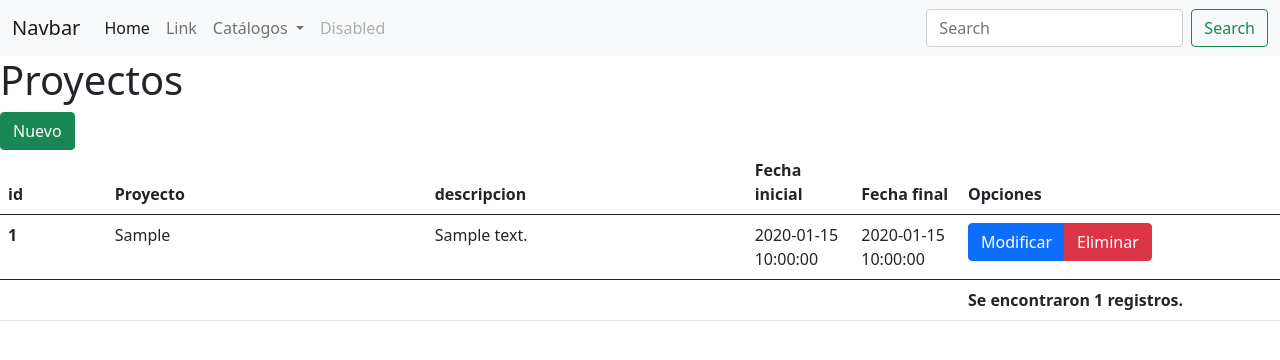
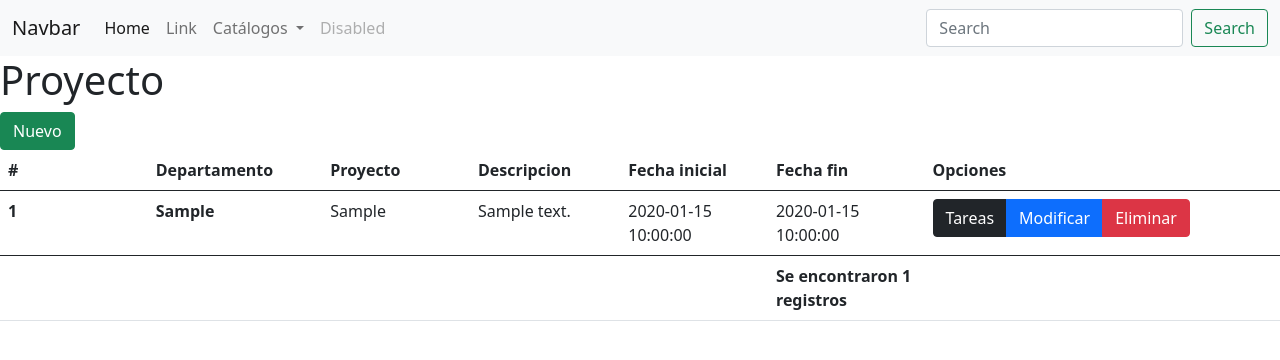
Before and after one commit to JoaquinGodoyJimenez/programacionwebconstructora, a PHP site: page /admin/proyecto.php in a window 1280 px wide. Shown: the top 360 px of the page. Run offline with PHP 8.4, Linux system fonts and the light colour scheme; tables that the repository leaves empty or names only in its code hold one stand-in row (values such as "Sample post").

Commit message:
CRUD Proyecto V2

```diff
--- a/admin/config.php
+++ b/admin/config.php
@@ -5,4 +5,5 @@ define("DBNAME", "constructora");
 define("DBUSER", "constructora");
 define("DBPASS", "123");
 define("DBPORT", "3306"); //3306 -> MYSQL
+
 ?>
--- a/admin/controllers/departamento.php
+++ b/admin/controllers/departamento.php
@@ -83,5 +83,5 @@ class Departamento extends Sistema
     }
 
 }
-$web = new Departamento;
+$departamento = new Departamento;
 ?>
--- a/admin/controllers/proyecto.php
+++ b/admin/controllers/proyecto.php
@@ -1,93 +1,84 @@
 <?php
     require_once("sistema.php");
-
-/**
- * Controller Proyecto
- */
-class Proyecto extends Sistema
-{
-    /**
-     * Obtiene los proyectos solicitado
-     *
-     * @return array $data los proyectos solicitados
-     * @param integer $id si se especifica un id solo obtiene el proyecto solicitado, de lo contrario obtiene todos
-     */
-    public function get($id = null)
-    {
-        $this->db();
-        if (is_null($id)) {
-            $sql = "select * from proyecto";
-            $st = $this->db->prepare($sql);
-            $st->execute();
+    class Proyecto extends Sistema{
+        public function get($id=null){
+            $this -> db();
+            if(is_null($id)){
+                $sql = "select *
+                from proyecto p
+                left join departamento d on p.id_departamento = d.id_departamento";
+                $st = $this-> db ->prepare($sql);
+                $st -> execute();
                 $data = $st->fetchAll(PDO::FETCH_ASSOC);
-        } else {
-            $sql = "select * from proyecto where id_proyecto = :id";
-            $st = $this->db->prepare($sql);
-            $st->bindParam(":id", $id, PDO::PARAM_INT);
-            $st->execute();
+            }
+            else{
+                $sql = "select *
+                from proyecto p
+                left join departamento d on p.id_departamento = d.id_departamento where id_proyecto = :id";
+                $st = $this-> db ->prepare($sql);
+                $st -> bindParam(':id',$id,PDO::PARAM_INT);
+                $st -> execute();
                 $data = $st->fetchAll(PDO::FETCH_ASSOC);
             }
             return $data;
         }
+        public function new($data){
+            $this -> db();
+            $nombrearchivo = str_replace("  ","_",$data['proyecto']);
+            $nombrearchivo = substr($nombrearchivo,0,20);
 
-    /**
-     * Nuevo proyecto
-     *
-     * @return integer $rc cantidad de filas afectadas por el insert
-     * @param array $data los datos del nuevo proyecto
-     */
-    public function new ($data)
-    {
-        $this->db();
-        $sql = "insert into proyecto (proyecto, descripcion, fecha_inicial, fecha_final) values (:proyecto, :descripcion, :fecha_inicial, :fecha_final)";
-        $st = $this->db->prepare($sql);
-        $st->bindParam(":proyecto", $data['proyecto'], PDO::PARAM_STR);
-        $st->bindParam(":descripcion", $data['descripcion'], PDO::PARAM_STR);
-        $st->bindParam(":fecha_inicial", $data['fecha_inicial'], PDO::PARAM_STR);
-        $st->bindParam(":fecha_final", $data['fecha_final'], PDO::PARAM_STR);
-        $st->execute();
+            $sql = "insert into proyecto(proyecto, descripcion, fecha_inicial, fecha_final, id_departamento)
+            values (:proyecto, :descripcion, :fecha_inicial, :fecha_final, :id_departamento);";
+
+            $sesubio = $this->uploadfile("archivo", '/opt/lampp/htdocs/constructora/admin/uploads/', $nombrearchivo);
+            print_r($sesubio);
+            if($sesubio){
+                $sql = "insert into proyecto(proyecto, descripcion, fecha_inicial, fecha_final, id_departamento, archivo)
+            values (:proyecto, :descripcion, :fecha_inicial, :fecha_final, :id_departamento, :archivo);";
+            }
+
+            $st = $this-> db ->prepare($sql);
+            $st -> bindParam(':proyecto',$data['proyecto'],PDO::PARAM_STR);
+            $st -> bindParam(':descripcion',$data['descripcion'],PDO::PARAM_STR);
+            $st -> bindParam(':fecha_inicial',$data['fecha_inicial'],PDO::PARAM_STR);
+            $st -> bindParam(':fecha_final',$data['fecha_final'],PDO::PARAM_STR);
+            $st -> bindParam(':id_departamento',$data['id_departamento'],PDO::PARAM_INT);
+            if($sesubio){
+                $st -> bindParam(':archivo',$sesubio,PDO::PARAM_STR);
+            }
+            $st -> execute();
             $rc = $st->rowCount();
             return $rc;
         }
+        public function edit($id,$data){
+            $this -> db();
+            $sql = "update proyecto set proyecto= :proyecto, descripcion= :descripcion,
+            fecha_inicial= :fecha_inicial, fecha_final= :fecha_final, id_departamento= :id_departamento
+            where id_proyecto = :id";
+            $st = $this-> db ->prepare($sql);
+            $st -> bindParam(':id',$id,PDO::PARAM_INT);
+            $st -> bindParam(':proyecto',$data['proyecto'],PDO::PARAM_STR);
+            $st -> bindParam(':descripcion',$data['descripcion'],PDO::PARAM_STR);
+            $st -> bindParam(':fecha_inicial',$data['fecha_inicial'],PDO::PARAM_STR);
+            $st -> bindParam(':fecha_final',$data['fecha_final'],PDO::PARAM_STR);
+            $st -> bindParam(':id_departamento',$data['id_departamento'],PDO::PARAM_INT);
+            $st -> execute();
+            $rc = $st->rowCount();
+            return $rc;
 
-    /**
-     * Editar proyecto
-     *
-     * @return integer $rc cantidad de filas afectadas por el update
-     * @param  integer $id el identificador del proyecto a editar
-     *         array $data los datos modificados del proyecto
-     */
-    public function edit($id, $data)
-    {
-        $this->db();
-        $sql = "update proyecto set proyecto = :proyecto, descripcion = :descripcion, fecha_inicial = :fecha_inicial, fecha_final = :fecha_final where id_proyecto = :id";
-        $st = $this->db->prepare($sql);
-        $st->bindParam(":id", $id, PDO::PARAM_INT);
-        $st->bindParam(":proyecto", $data['proyecto'], PDO::PARAM_STR);
-        $st->bindParam(":descripcion", $data['descripcion'], PDO::PARAM_STR);
-        $st->bindParam(":fecha_inicial", $data['fecha_inicial'], PDO::PARAM_STR);
-        $st->bindParam(":fecha_final", $data['fecha_final'], PDO::PARAM_STR);
-        $st->execute();
+        }
+        public function delete($id){
+            $this -> db();
+            $sql = "delete from proyecto where id_proyecto= :id";
+            $st = $this-> db ->prepare($sql);
+            $st -> bindParam(':id',$id,PDO::PARAM_INT);
+            $st -> execute();
             $rc = $st->rowCount();
             return $rc;
         }
-
-    /**
-     * Borrar proyecto
-     *
-     * @return integer $rc cantidad de filas afectadas por el delete
-     * @param  integer $id el identificador del proyecto a eliminar
-     */public function delete($id)
-    {
-        $this->db();
-        $sql = "delete from proyecto where id_proyecto = :id";
-        $st = $this->db->prepare($sql);
-        $st->bindParam(":id", $id, PDO::PARAM_INT);
-        $st->execute();
-        $rc = $st->rowCount();
-        return $rc;
-    }
+        public function getOne($id){
 
         }
-$web = new Proyecto;
+    }
+    $proyecto = new Proyecto;
 ?>
--- a/admin/controllers/sistema.php
+++ b/admin/controllers/sistema.php
@@ -1,33 +1,41 @@
 <?php
-/**
- * Clase principal del sistema.
- *
- * @autor 2023 Escribe tu nombre
- */
 require_once('config.php');
-class Sistema
-{
-   var $db = null;
-   /**
-    * Conexión a la base de datos
-    *
-    * @return PDOObject en $this->db
-    * @param del archivo de configuracion config.php
-    */
-   public function db()
-   {
-      $dsn = DBDRIVER . ':host=' . DBHOST . ';dbname=' . DBNAME . ';port=' . DBPORT;
-      $this->db = new PDO($dsn, DBUSER, DBPASS);
-   }
+class Sistema{
+ var $db=null;
+ public function db(){
+    $dsn = DBDRIVER.':host='.DBHOST.';dbname='.DBNAME.';port='.DBPORT;
+    $this->db = new PDO($dsn,DBUSER,DBPASS);
+ }
 
-   /**
-    * Imprime un mensaje usando alerts de bootstrap
-    *
-    * @param $color el color del alert
-    *        $msg el mesaje a imprimir
-    */
-   public function flash($color, $msg)
-   {
-      include('views/flash.php');
-   }
+ public function flash($color,$mensaje){
+   include('views/flash.php');
+ }
+
+ /**
+  * Aqui la documentación
+  *
+  *
+  * @param
+  */
+
+  public function uploadfile($tipo,$ruta,$archivo){
+    $name = false;
+    $uploads['archivo'] = array("application/gzip", "application/zip");
+$uploads['fotografia'] = array("image/jpeg", "image/gif", "image/png");
+    if($_FILES[$tipo]['error']==0){
+      if(in_array($_FILES[$tipo]['type'],$uploads['archivo'])){
+        if($_FILES[$tipo]['size']<=2*1048*1048){
+          $origen=$_FILES[$tipo]['tmp_name'];
+          $ext = explode(".",$_FILES[$tipo]['name']);
+          $ext = $ext[sizeof($ext)-1];
+          $destino = $ruta . $archivo . "." . $ext;
+
+          if(move_uploaded_file($origen, $destino)){
+            $name=$destino;
+          }
+        }
+      }
+    }
+    return $name;
+  }
 }
--- a/admin/proyecto.php
+++ b/admin/proyecto.php
@@ -1,64 +1,70 @@
 <?php
-/**
-* Enrutador proyecto
-*/
 require_once("controllers/proyecto.php");
+require_once("controllers/departamento.php");
 include_once('views/header.php');
 include_once('views/menu.php');
-$action = (isset($_GET['action'])) ? $_GET['action'] : 'get';
-$id = (isset($_GET['id'])) ? $_GET['id'] : null;
-switch ($action) {
+include_once('views/footer.php');
+$action = (isset($_GET['action']))?$_GET['action']:'get';
+$id = (isset($_GET['id']))?$_GET['id']:null;
+switch($action){
     case 'new':
-        if (isset($_POST['enviar'])) {
+
+        $datadepartamentos =  $departamento->get();
+        if(isset($_POST['enviar'])){
+            //$finne = $proyecto->uploadfile('archivo','/opt/lampp/htdocs/constructora/admin/uploads/', 1);
+            //print_r($finne);
             $data = $_POST['data'];
-            $cantidad = $web->new($data);
-            if ($cantidad) {
-                $web->flash('success', "Registro dado de alta con éxito");
-                $data = $web->get();
+            $cantidad = $proyecto -> new($data);
+            if($cantidad){
+                $proyecto -> flash('success',"Registro dado de alta con éxito");
+                $data = $proyecto->get();
                 include('views/proyecto/index.php');
-            } else {
-                $web->flash('danger', "Algo fallo");
+            } else{
+                $proyecto -> flash('danger',"Algo falla");
                 include('views/proyecto/form.php');
             }
-        } else {
+        } else{
             include('views/proyecto/form.php');
         }
         break;
     case 'edit':
-        if (isset($_POST['enviar'])) {
+        $datadepartamentos =  $departamento->get();
+        if(isset($_POST['enviar'])){
             $data = $_POST['data'];
             $id = $_POST['data']['id_proyecto'];
-            $cantidad = $web->edit($id, $data);
-            if ($cantidad) {
-                $web->flash('success', "Registro actualizado con éxito");
-                $data = $web->get();
+            $cantidad = $proyecto -> edit($id,$data);
+            if($cantidad){
+                $proyecto -> flash('success',"Actualización con éxito");
+                $data = $proyecto->get();
                 include('views/proyecto/index.php');
-            } else {
-                $web->flash('warning', "Algo fallo o no hubo cambios");
-                $data = $web->get();
+            } else{
+                $proyecto -> flash('danger',"Algo falla");
+                $data = $proyecto->get();
                 include('views/proyecto/index.php');
             }
-        } else {
-            $data = $web->get($id);
+        } else{
+            $data = $proyecto ->get($id);
             include('views/proyecto/form.php');
         }
         break;
+
     case 'delete':
-        $cantidad = $web->delete($id);
-        if ($cantidad) {
-            $web->flash('success', "Registro eliminado con éxito");
-            $data = $web->get();
-            include('views/proyecto/index.php');
-        } else {
-            $web->flash('danger', "Algo fallo");
-            $data = $web->get();
-            include('views/proyecto/index.php');
-        }
+        $cantidad = $proyecto->delete($id);
+            if($cantidad){
+                $proyecto -> flash('success',"Registro eliminado con éxito");
+                $data = $proyecto->get();
+                include('views/proyecto/index.php');
+            } else{
+                $proyecto -> flash('danger',"Algo falla");
+                $data = $proyecto->get();
+                include('views/proyecto/index.php');
+            }
         break;
     case 'get':
     default:
-        $data = $web->get($id);
+        $data = $proyecto->get($id);
         include("views/proyecto/index.php");
+        break;
 }
-include_once('views/footer.php');
+
 ?>
--- a/admin/test.php
+++ b/admin/test.php
@@ -1,7 +1,6 @@
 <?php
 require_once('config.php');
 $l = DBDRIVER.':host='.DBHOST.';dbname='.DBNAME.';port='.DBPORT;
-//$dbconn3 = pg_connect('host='.DBHOST.'port='.DBPORT.'dbname='.DBNAME.'user='.DBUSER. 'password='.DBPASS);
 $db = new PDO($l, DBUSER, DBPASS);
 $prep2 = $db -> prepare("select * from departamento");
 $prep2 -> execute();
--- a/admin/views/flash.php
+++ b/admin/views/flash.php
@@ -1,3 +1,3 @@
 <div class="alert alert-<?php echo $color;?>" role="alert">
-  <?php echo $msg; ?>
+  <?php echo $mensaje; ?>
 </div>
--- a/admin/views/proyecto/index.php
+++ b/admin/views/proyecto/index.php
@@ -1,40 +1,44 @@
 
-<h1>Proyectos</h1>
+<h1>Proyecto</h1>
 <a href="proyecto.php?action=new" class="btn btn-success">Nuevo</a>
 <table class="table">
   <thead>
     <tr>
-      <th scope="col" class="col-md-1">id</th>
-      <th scope="col" class="col-md-3">Proyecto</th>
-      <th scope="col" class="col-md-3">descripcion</th>
+      <th scope="col" class="col-md-1">#</th>
+      <th scope="col" class="col-md-1">Departamento</th>
+      <th scope="col" class="col-md-1">Proyecto</th>
+      <th scope="col" class="col-md-1">Descripcion</th>
       <th scope="col" class="col-md-1">Fecha inicial</th>
-      <th scope="col" class="col-md-1">Fecha final</th>
-      <th scope="col" class="col-md-3">Opciones</th>
+      <th scope="col" class="col-md-1">Fecha fin</th>
+      <th scope="col" class="col-md-2">Opciones</th>
     </tr>
   </thead>
   <tbody>
     <?php foreach($data as $key => $proyecto): ?>
     <tr>
       <th scope="row"><?php echo $proyecto['id_proyecto']; ?></th>
+      <th scope="row"><?php echo $proyecto['departamento']; ?></td>
       <td><?php echo $proyecto['proyecto']; ?></td>
       <td><?php echo $proyecto['descripcion']; ?></td>
       <td><?php echo $proyecto['fecha_inicial']; ?></td>
       <td><?php echo $proyecto['fecha_final']; ?></td>
+
       <td>
           <div class="btn-group" role="group" aria-label="Menu Renglon">
-            <a class="btn btn-primary" href="proyecto.php?action=edit&id=<?php echo $proyecto['id_proyecto']?>">Modificar</a>
-            <a class="btn btn-danger" href="proyecto.php?action=delete&id=<?php echo $proyecto['id_proyecto']?>">Eliminar</a>
-          </div>
+          <a class="btn btn-dark" href="proyecto.php?action=task&id=<?php echo $proyecto['id_proyecto']; ?>">Tareas</a>
+            <a class="btn btn-primary" href="proyecto.php?action=edit&id=<?php echo $proyecto['id_proyecto']; ?>">Modificar</a>
+            <a class="btn btn-danger" href="proyecto.php?action=delete&id=<?php echo $proyecto['id_proyecto']; ?>">Eliminar</a>
+        </div>
       </td>
     </tr>
     <?php endforeach; ?>
   </tbody>
   <tr>
-      <th scope="col"></th>
-      <th scope="col"></th>
-      <th scope="col"></th>
-      <th scope="col"></th>
-      <th scope="col"></th>
-      <th scope="col">Se encontraron <?php echo sizeof($data); ?> registros.</th>
-    </tr>
+      <th scope="row"></th>
+      <th scope="row"></th>
+      <th scope="row"></th>
+      <th scope="row"></th>
+      <th scope="row"></th>
+      <th scope="row">Se encontraron <?php echo sizeof($data); ?>  registros<th>
+  </tr>
 </table>
```
Also changed, not shown: admin/departamento.php (+36 -36 lines), admin/views/proyecto/form.php (+71 -27 lines). Lines whose indentation alone changed are shown as unchanged.
